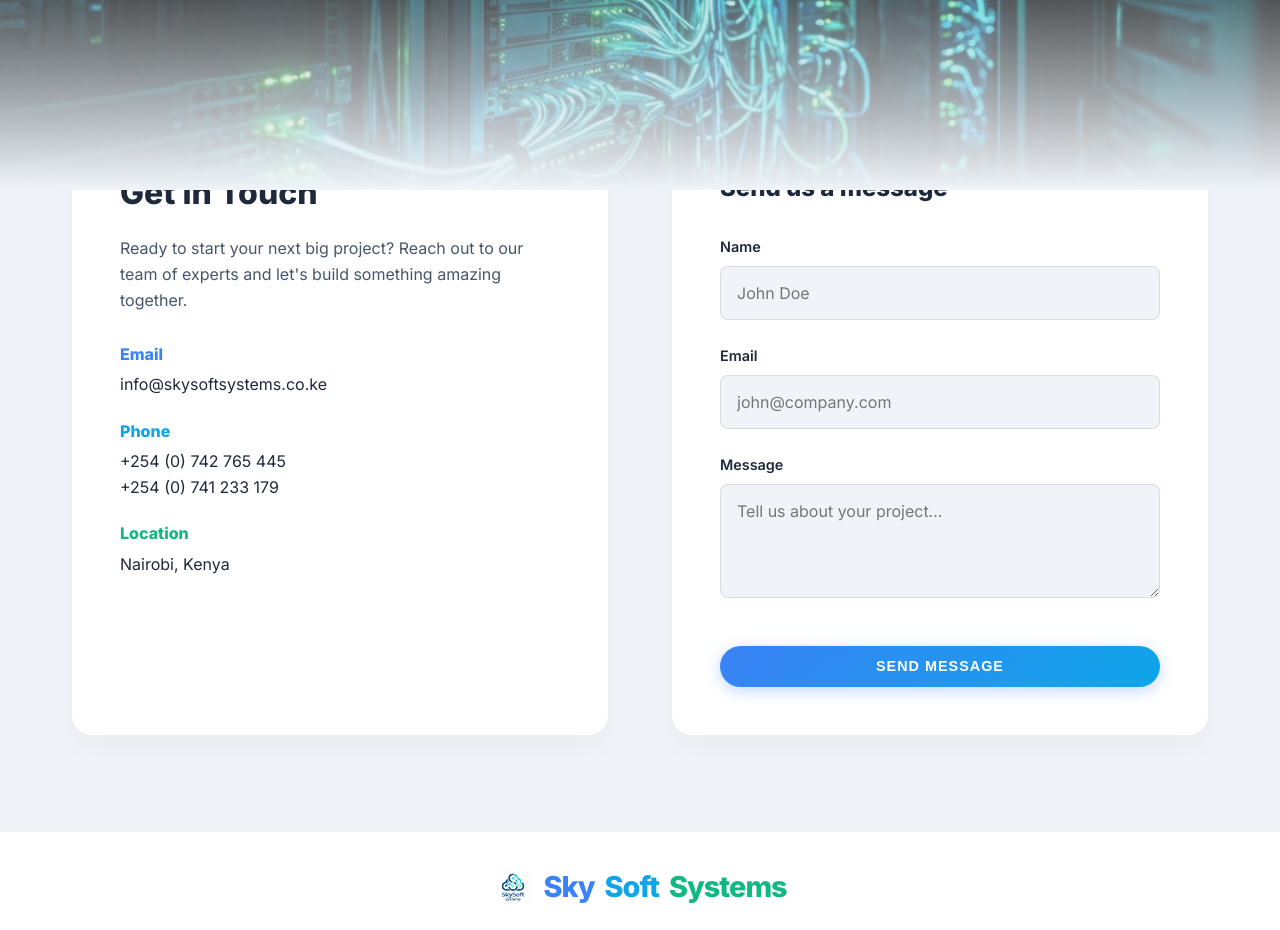
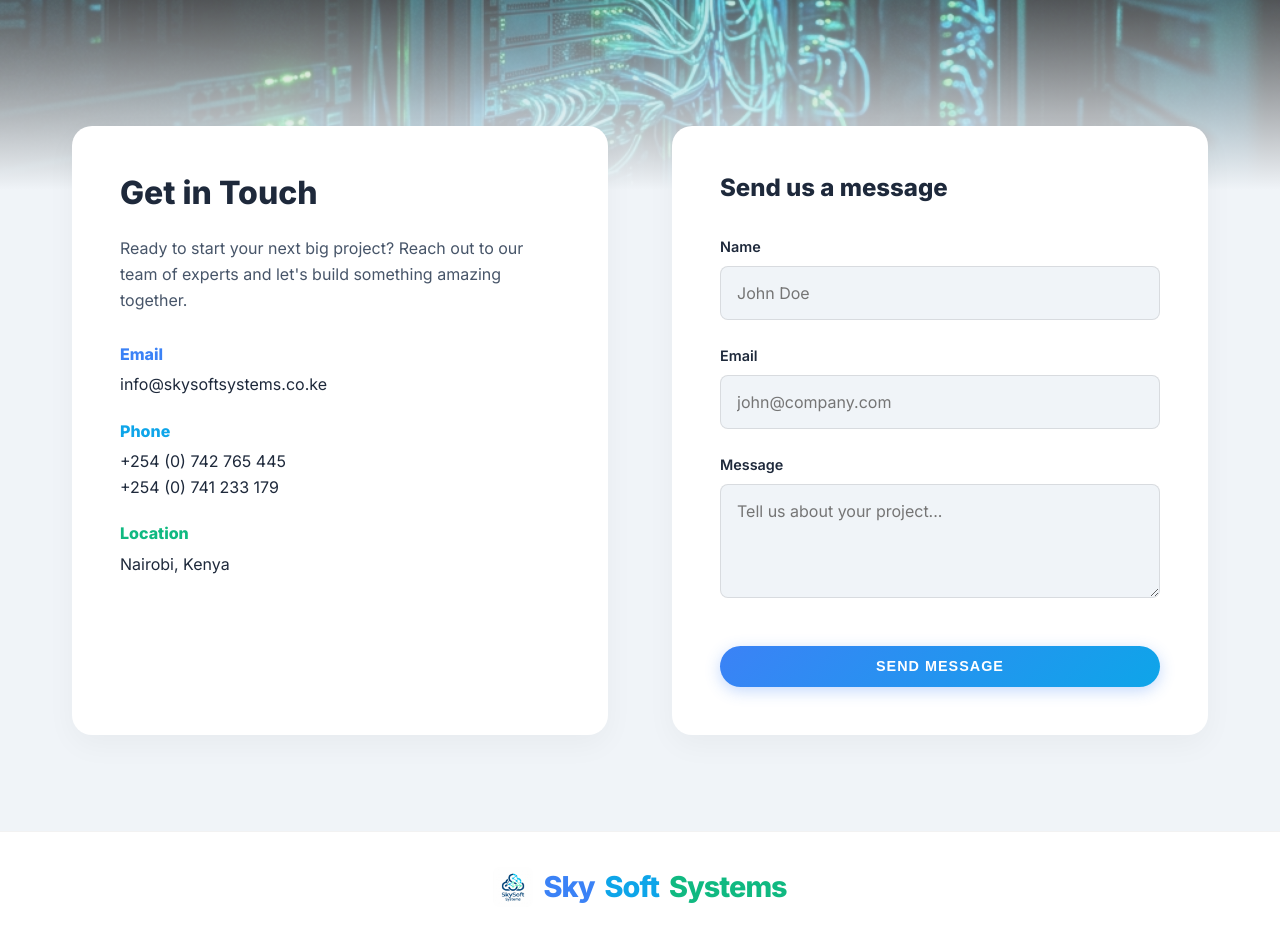
Before and after one commit to WillyMutunga/SkySoft, a React (Vite) app: page /contact in a window 1280 px wide. Shown: the part 360-1290 px from the top of the page. Built offline with nearby package versions, Linux system fonts and the light colour scheme.

Commit message:
Fix page-hero z-index overlap bug

```diff
--- a/src/pages/Contact.jsx
+++ b/src/pages/Contact.jsx
@@ -9,7 +9,7 @@ const Contact = () => {
         </div>
       </header>
 
-      <section className="container" style={{ marginTop: '-4rem', marginBottom: '6rem' }}>
+      <section className="container" style={{ marginTop: '-4rem', marginBottom: '6rem', position: 'relative', zIndex: 2 }}>
         <div className="contact-grid">
 
           <div className="contact-info reveal" style={{ background: 'var(--bg-secondary)', padding: '3rem', borderRadius: '20px', boxShadow: 'var(--shadow-soft)' }}>
--- a/src/pages/Solutions.jsx
+++ b/src/pages/Solutions.jsx
@@ -9,7 +9,7 @@ const Solutions = () => {
         </div>
       </header>
 
-      <section className="services container" style={{ marginTop: '-4rem' }}>
+      <section className="services container" style={{ marginTop: '-4rem', position: 'relative', zIndex: 2 }}>
         <div className="services-grid">
           {/* Web Dev */}
           <div className="service-card reveal" style={{ display: 'flex', flexDirection: 'row', gridColumn: '1 / -1', alignItems: 'center' }}>
```
Also changed, not shown: 1 other file (tests, documents, lock files or other folders).
